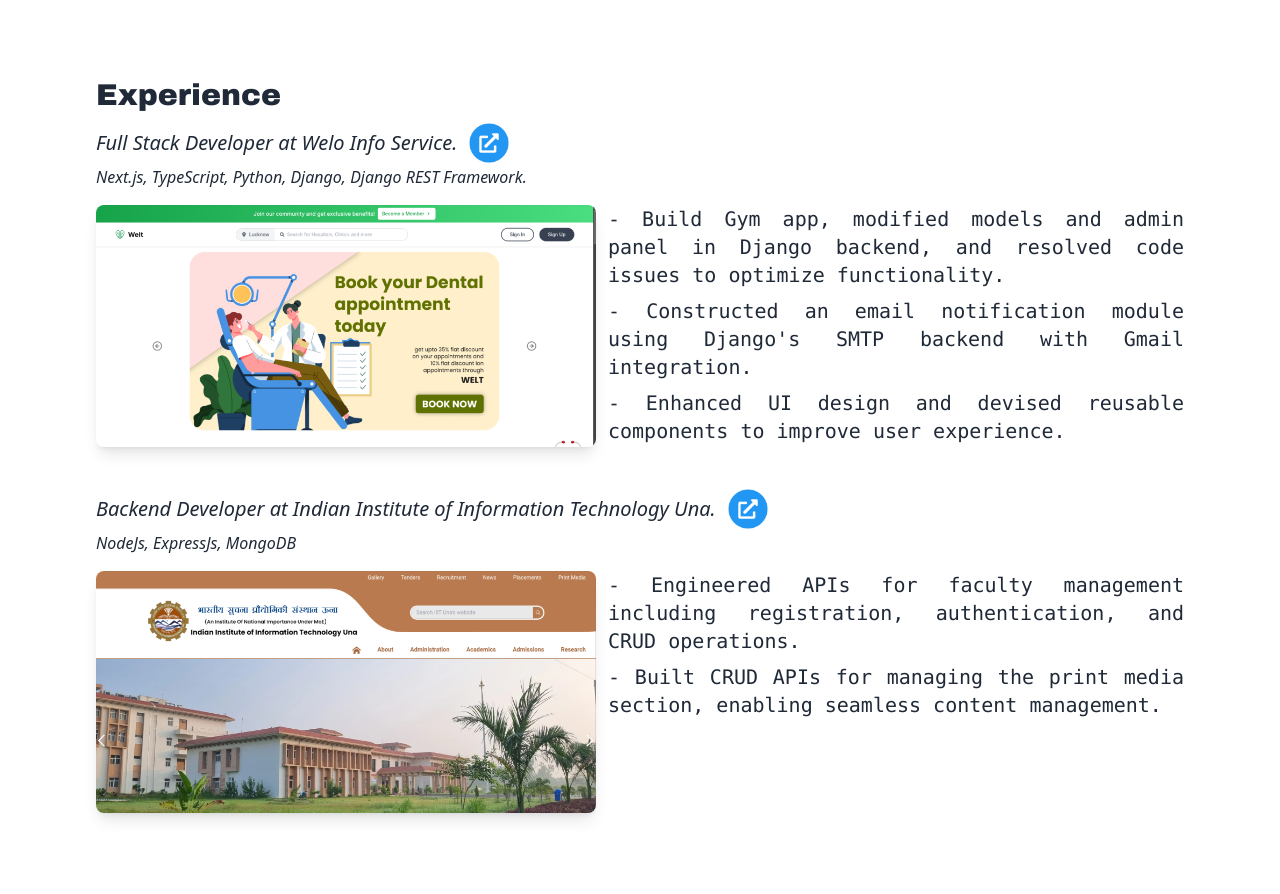
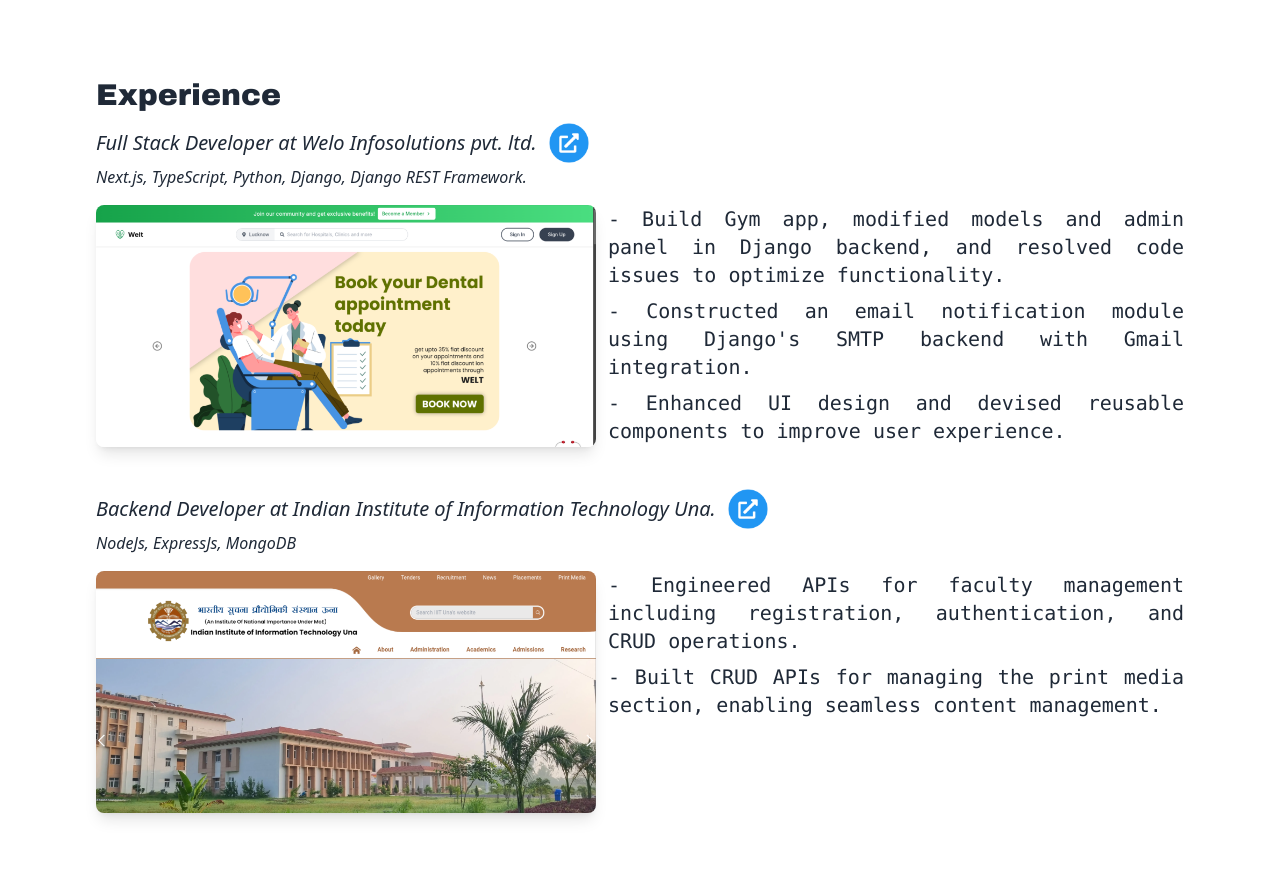
Before and after one commit to Sanskar63/Portfolio, a React (Vite) app: page / in a window 1280 px wide. Shown: the part 1161-2055 px from the top of the page. Built offline with nearby package versions, Linux system fonts and the light colour scheme.

Commit message:
Update Experience.jsx
changed weltcare.in domain and name

```diff
--- a/src/components/Experience.jsx
+++ b/src/components/Experience.jsx
@@ -11,8 +11,8 @@ const Experience = () => {
       <div className='mb-8'>
         <div className='mb-4'>
           <div className='flex gap-3 items-center '>
-            <span className=' my-2 font-extralight italic md:text-xl text-gray-800 dark:text-white'>Full Stack Developer at Welo Info Service.</span>
-            <a target='blank' href="https://welt.care"><img className='w-7 md:w-10 hover:scale-[105%] cursor-pointer ' src="/link.png" alt="" /></a>
+            <span className=' my-2 font-extralight italic md:text-xl text-gray-800 dark:text-white'>Full Stack Developer at Welo Infosolutions pvt. ltd.</span>
+            <a target='blank' href="https://weltcare.in/"><img className='w-7 md:w-10 hover:scale-[105%] cursor-pointer ' src="/link.png" alt="" /></a>
           </div>
           <span className=' font-extralight italic text-sm md:text-base text-gray-800 dark:text-white'>Next.js, TypeScript, Python, Django, Django REST Framework.</span>
         </div>
```
